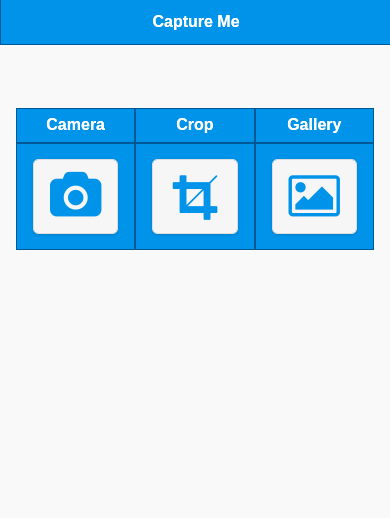
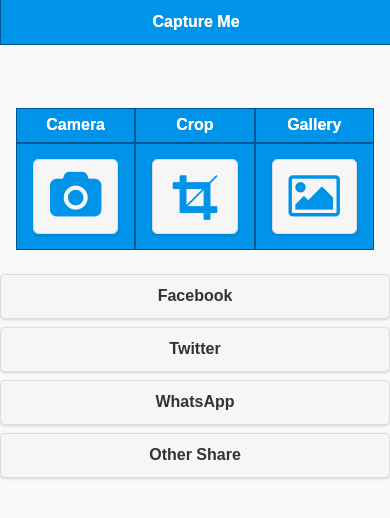
Before and after one commit to abhishekvaidyanath/App, a plain HTML site: page www/index.html in a window 390 px wide. Drawn offline with Linux system fonts and the light colour scheme; some packages are replaced by stand-ins of ours.

Commit message:
Add files via upload

```diff
--- a/www/index.html
+++ b/www/index.html
@@ -147,6 +147,12 @@
     <center><img style="display:none;width:50%;height:50%;" id="smallImage" src="" /></center>
     <center><img style="display:none; width:50%;height:50%;" id="largeImage" src="" /></center>
   </div>
+   <div>
+            <button onClick="fbShare()">Facebook</button>
+            <button onClick="twitterShare()">Twitter</button>
+            <button onClick="whatsappShare()">WhatsApp</button>
+            <button onClick="otherShare()">Other Share</button>
+        </div>
 </div>
 <script src="js/jquery-1.11.3.min.js"></script>
 <script src="js/jquery.mobile-1.4.5.js"></script>
```
